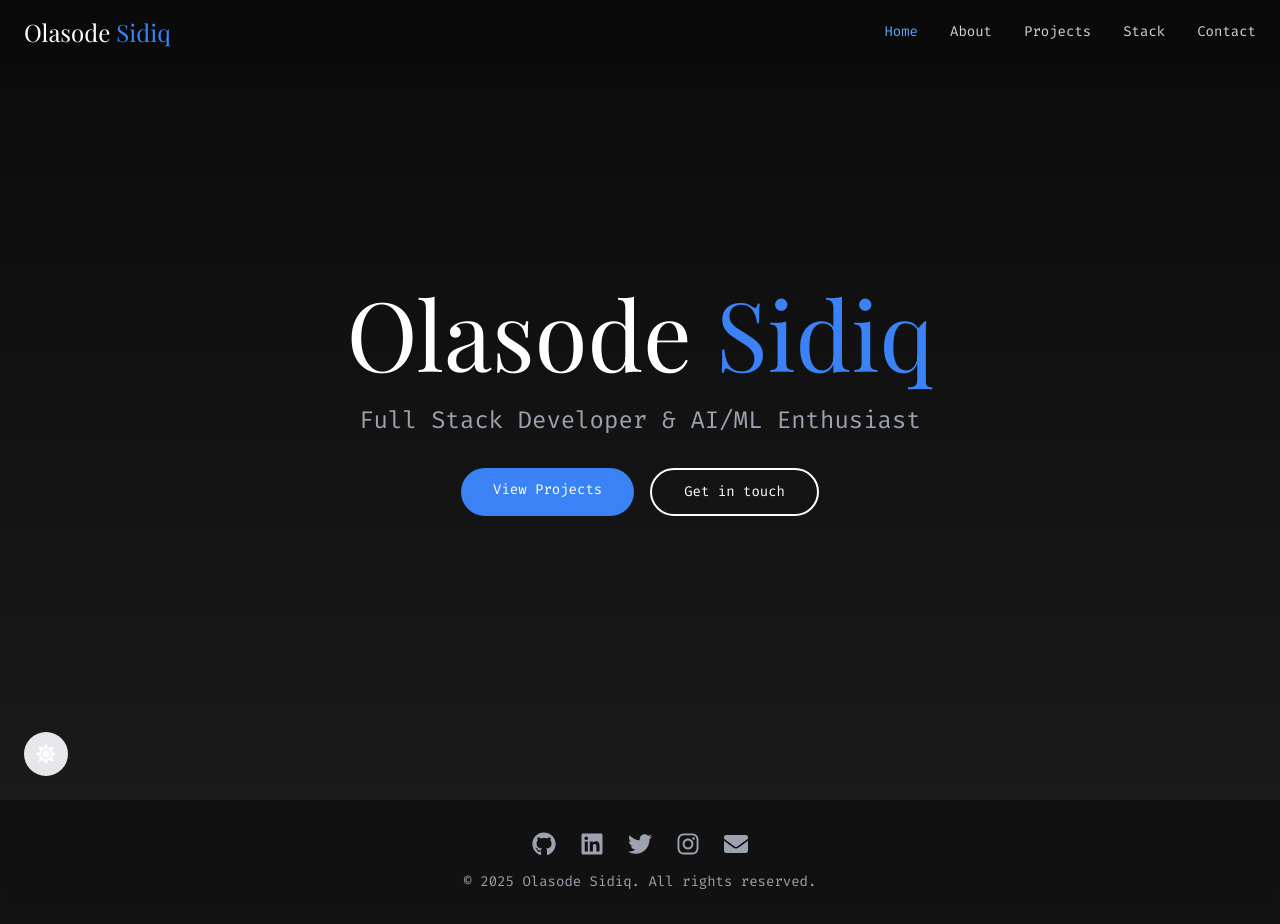
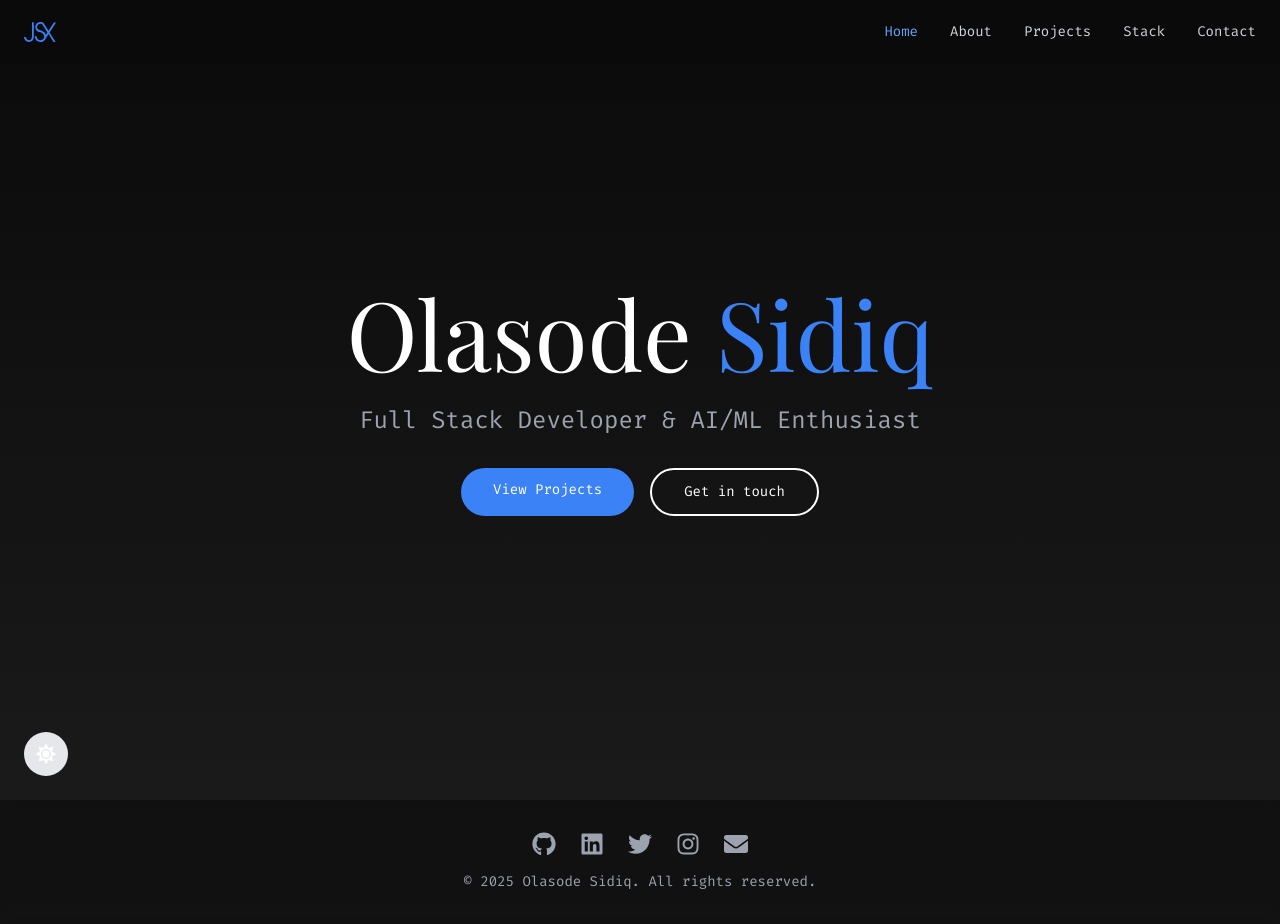
Before and after one commit to sidiq20/my-portfolio, a React (Vite) app: page / in a window 1280 px wide. Built offline with nearby package versions, Linux system fonts and the light colour scheme.

Commit message:
changing some details

```diff
--- a/package.json
+++ b/package.json
@@ -10,11 +10,12 @@
     "preview": "vite preview"
   },
   "dependencies": {
+    "@heroicons/react": "^2.1.1",
+    "framer-motion": "^10.18.0",
+    "lucide-react": "^0.475.0",
     "react": "^18.3.0",
     "react-dom": "^18.3.0",
-    "framer-motion": "^10.18.0",
     "react-icons": "^5.0.1",
-    "@heroicons/react": "^2.1.1",
     "react-intersection-observer": "^9.5.3",
     "react-router-dom": "^6.21.3",
     "react-syntax-highlighter": "^15.5.0"
--- a/src/components/Navbar.jsx
+++ b/src/components/Navbar.jsx
@@ -1,7 +1,7 @@
 import { motion } from 'framer-motion';
 import { Link, useLocation } from 'react-router-dom';
 import { useState } from 'react';
-import { FaBars, FaTimes } from 'react-icons/fa';
+import { Menu, X } from 'lucide-react';
 
 function Navbar() {
   const location = useLocation();
@@ -26,9 +26,17 @@ function Navbar() {
         <Link to="/">
           <motion.div
             whileHover={{ scale: 1.1 }}
-            className="text-2xl font-display text-white dark:text-gray-900"
+            className="text-2xl font-display text-white dark:text-gray-900 flex items-center gap-2"
           >
-            Olasode <span className="text-blue-500">Sidiq</span>
+            <svg
+              xmlns="http://www.w3.org/2000/svg"
+              width="32"
+              height="32"
+              viewBox="0 0 483.812 300.031"
+              className="fill-current text-blue-500"
+            >
+              <path d="M120.435 219.222q0 26.9-11.787 41.4t-33.717 14.5q-17.912 0-31.25-13.692t-16.63-35.181H0.005q1.461 32.073 22.386 52.882t51.626 20.809q34.9 0 54.55-21.381T148.212 219.375V0.939h-27.777V219.222zM370.752 130.778S310.089 34.263 297.712 17.309C290.229 7.056 270.154 0 246.686 0c-16.182 0-75.039 12.676-75.039 74.044s45.852 71.394 61.032 76.928 73.039 13.529 73.039 71.159c0 59.44-109.221 81.761-114.061-6.731h-28.015s0.067 84.621 83.044 84.621c52.562 0 73.039-38.464 73.039-38.464l51.027-79.814 75.04 118.165H477.812L386.761 156.742 483.812 4.808h-32.017zm-95.05-99.045 78.041 125.009-24.013 38.464s-4.784-34.42-34.018-50c-56.511-30.124-98.945-21.662-97.051-73.082C200.48 22.738 257.562 19.663 275.702 31.733z" />
+            </svg>
           </motion.div>
         </Link>
 
@@ -55,7 +63,7 @@ function Navbar() {
           onClick={() => setIsOpen(!isOpen)}
           aria-label="Toggle menu"
         >
-          {isOpen ? <FaTimes size={24} /> : <FaBars size={24} />}
+          {isOpen ? <X size={24} /> : <Menu size={24} />}
         </button>
       </div>
 
@@ -89,4 +97,4 @@ function Navbar() {
   );
 }
 
-export default Navbar
+export default Navbar;
--- a/src/pages/Home.jsx
+++ b/src/pages/Home.jsx
@@ -1,5 +1,6 @@
 import { motion } from 'framer-motion';
 import { Link } from 'react-router-dom';
+
 
 function Home() {
   return (
```
Also changed, not shown: 1 other file (tests, documents, lock files or other folders).
